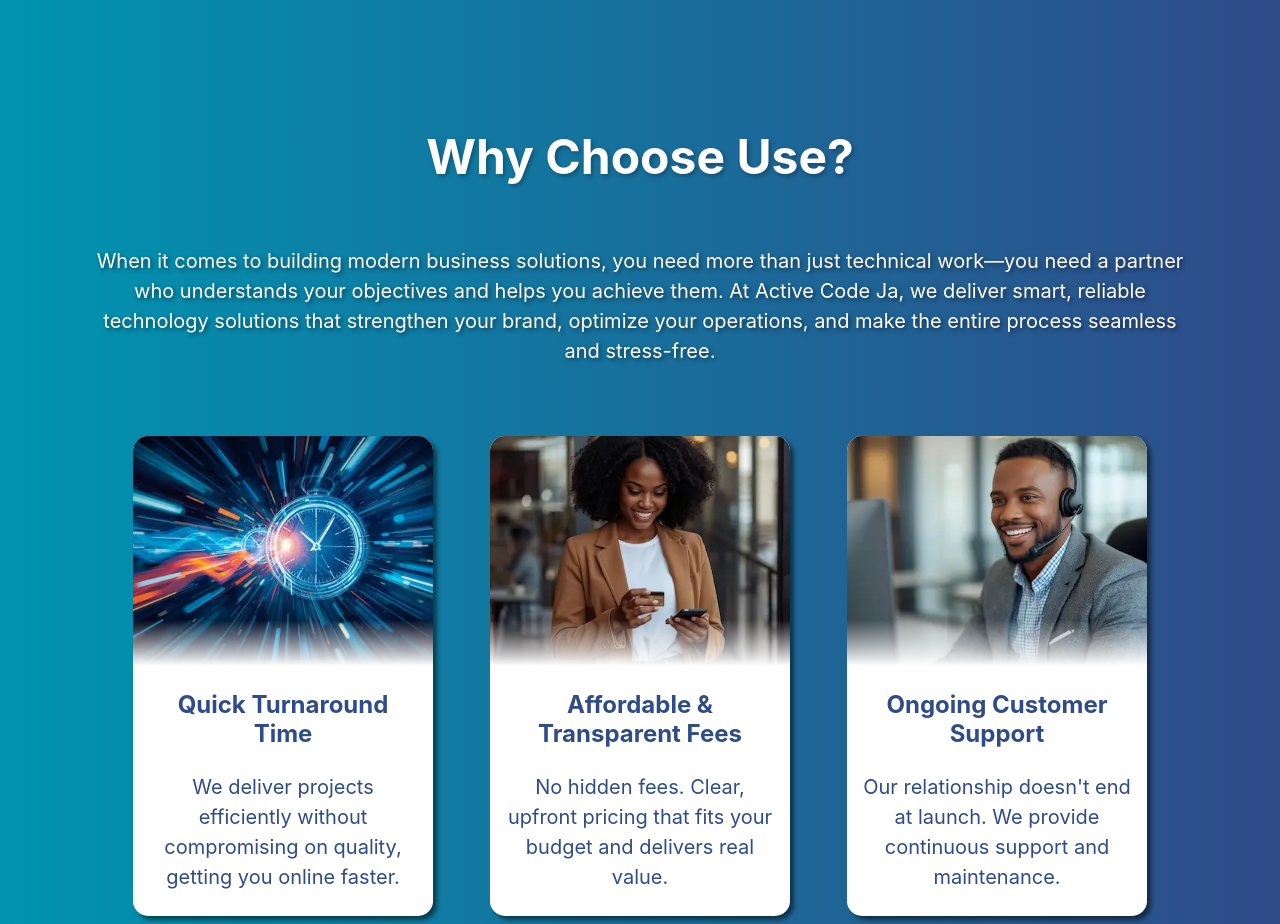
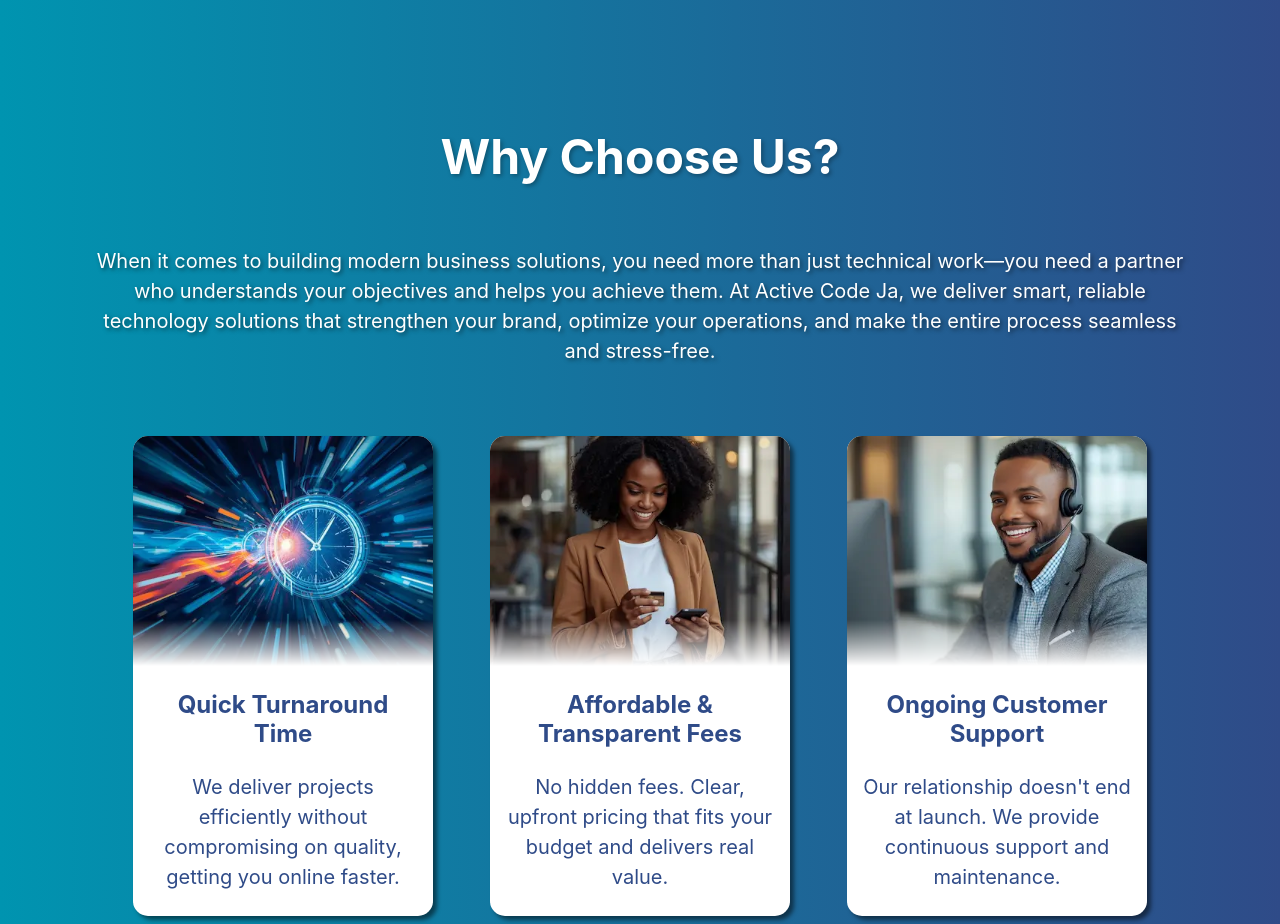
Before and after one commit to OdCool27/activecodeja, a React (Vite) app: page / in a window 1280 px wide. Shown: the part 2400-3324 px from the top of the page. Built offline with nearby package versions, Linux system fonts and the light colour scheme.

Commit message:
Use -> Us

```diff
--- a/src/components/WhyChooseUs.jsx
+++ b/src/components/WhyChooseUs.jsx
@@ -11,7 +11,7 @@ function WhyChooseUs(){
         <>
            <section id="why-choose-us" ref={ref} className={`${isVisible ? "bg-fade-in" : ""}`}>
                <div className={`container ${isVisible ? "content-rise" : ""}`}>
-                   <h2>Why Choose Use?</h2>
+                   <h2>Why Choose Us?</h2>
                    <p>
                        When it comes to building modern business solutions, you need more than just technical work—you
                        need a partner who understands your objectives and helps you achieve them. At Active Code Ja, we
```
